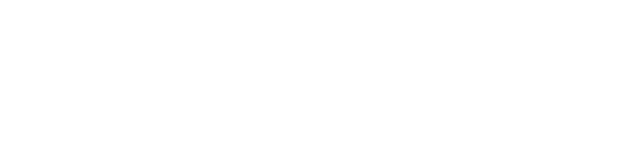
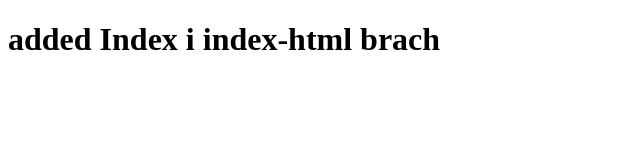
Before and after one commit to antunesw/test-repository, a plain HTML site: page index.html in a window 1280 px wide. Shown: the whole page, without its empty margins (0-640 px from the left). Drawn offline with Linux system fonts and the light colour scheme.

Commit message:
added index

```diff
--- a/index.html
+++ b/index.html
@@ -3,6 +3,8 @@
   <head>
     <meta charset="utf-8">
     <title>draft-portfolio</title>
+    <h1>added Index i index-html brach</h1>
+
   </head>
   <body>
 
```
